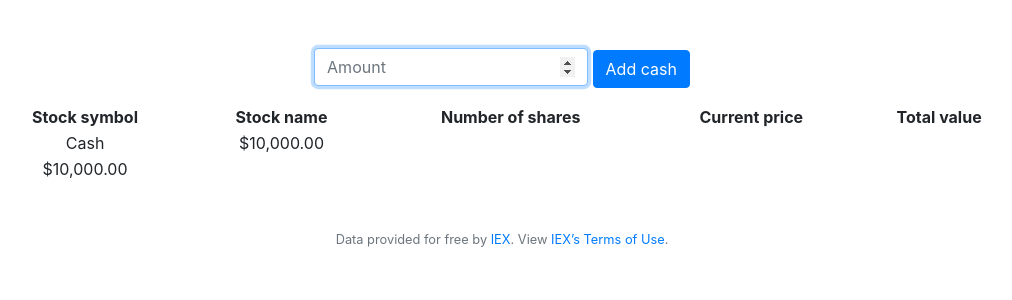
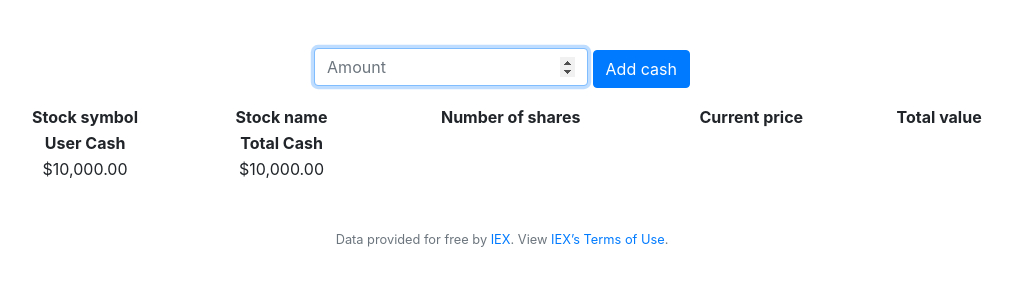
Before and after one commit to tanyaner96/CS50, a Flask app: page / in a window 1280 px wide. Shown: the part 76-376 px from the top of the page, without its empty margins (138-1150 px from the left). Run offline with Flask 2, Linux system fonts and the light colour scheme; a user stored in the database is signed in; some libraries are stand-ins or nearby versions.

Commit message:
automated commit by check50 [check50=True]

```diff
--- a/templates/index.html
+++ b/templates/index.html
@@ -19,16 +19,17 @@
                 <td>{{stock.symbol}}</td>
                 <td>{{stock.name}}</td>
                 <td>{{stock.shares}}</td>
-                <td>{{stock.price}}</td>
-                <td>{{stock.total}}</td>
+                <td>{{stock.price | usd}}</td>
+                <td>{{stock.total | usd}}</td>
             </tr>
             {% endfor %}
 
             <tr>
-                <td>Cash</td>
-                <td>{{user_cash | usd}}</td>
+                <th>User Cash</th>
+                <th>Total Cash</th>
             </tr>
             <tr>
+                <td>{{user_cash | usd}}</td>
                 <td>{{total_cash | usd}}</td>
             </tr>
         </tbody>
```
Also changed, not shown: finance.db.
